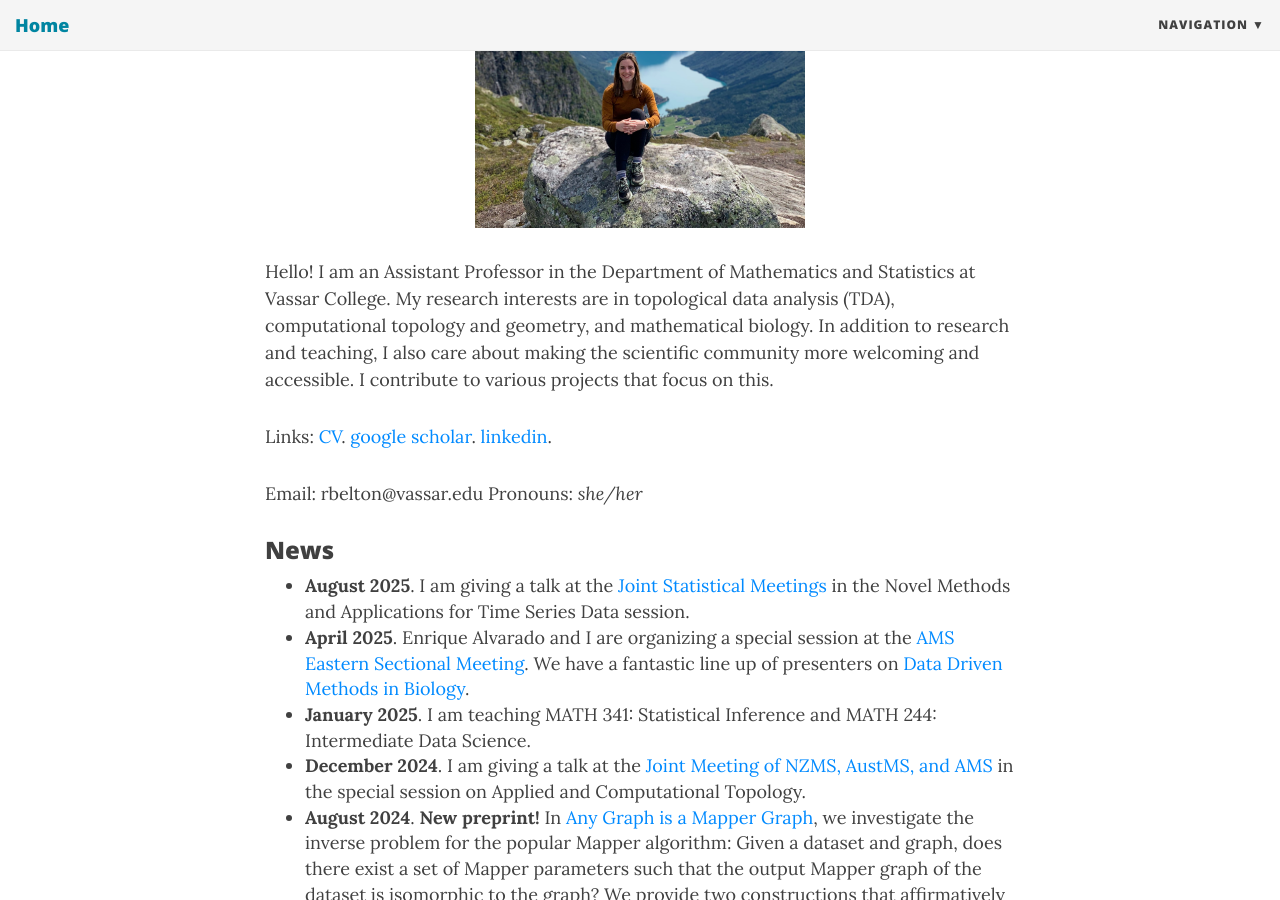
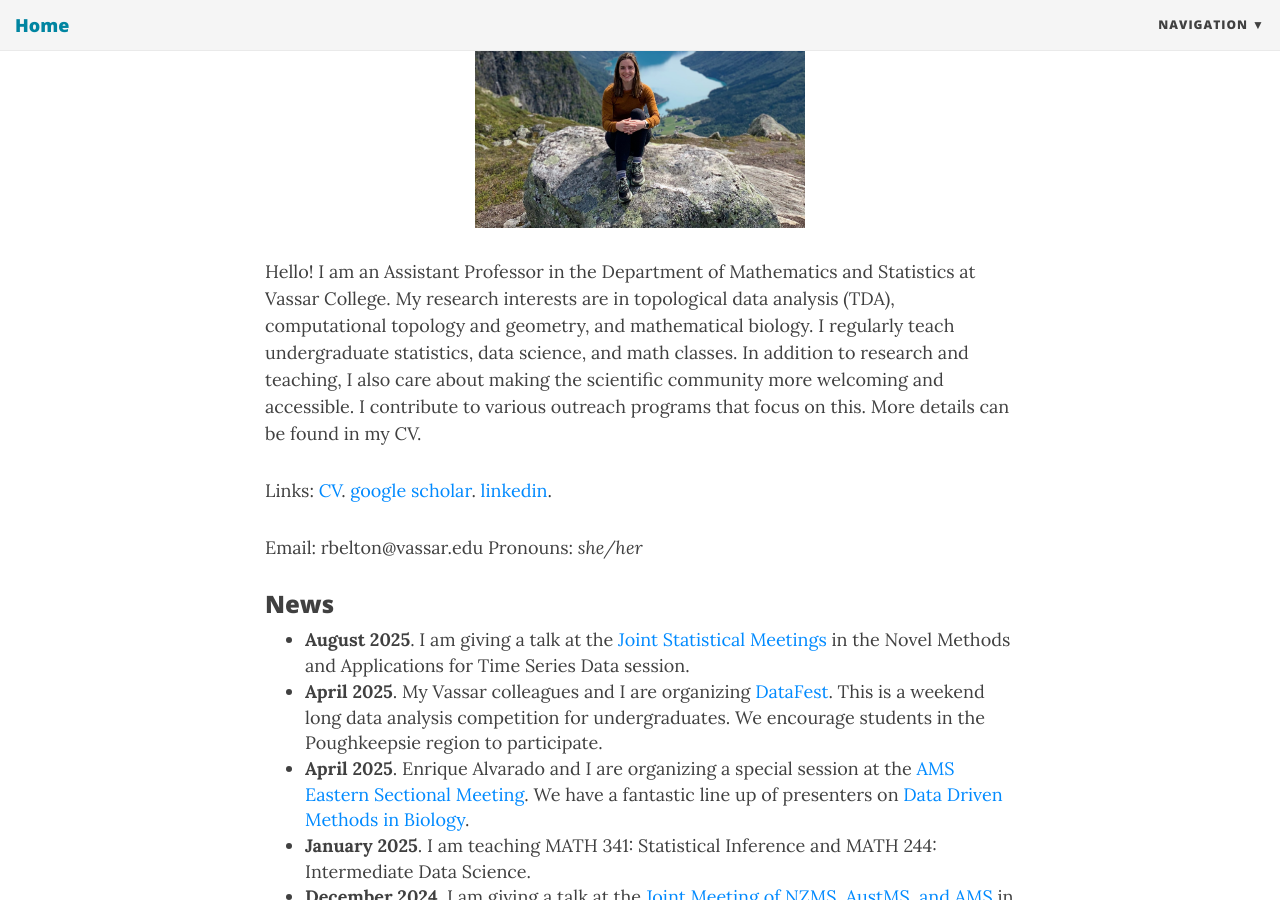
Before and after one commit to robinbelton/robinbelton.github.io, a Jekyll site: the page built from index.html, in a window 1280 px wide and 900 px high, scrolled down 246 px. Built offline with Jekyll 4.4.1, drawn with Linux system fonts in a browser that asks for light colours; nearby versions of some CDN libraries; the list of posts is cut into pages by our own code.

Commit message:
Update homepage

```diff
--- a/index.html
+++ b/index.html
@@ -8,7 +8,7 @@ use-site-title: true
 <p style="text-align:center;"><img src="robin-norway.JPG" width = "330" height = "240">
 
 <p>
-Hello! I am an Assistant Professor in the Department of Mathematics and Statistics at Vassar College. My research interests are in topological data analysis (TDA), computational topology and geometry, and mathematical biology. In addition to research and teaching, I also care about making the scientific community more welcoming and accessible. I contribute to various projects that focus on this.
+Hello! I am an Assistant Professor in the Department of Mathematics and Statistics at Vassar College. My research interests are in topological data analysis (TDA), computational topology and geometry, and mathematical biology. I regularly teach undergraduate statistics, data science, and math classes. In addition to research and teaching, I also care about making the scientific community more welcoming and accessible. I contribute to various outreach programs that focus on this. More details can be found in my CV.
 </p>
 
 <p> Links: <a href="http://robinbelton.github.io//BeltonCVwebsite.pdf">CV</a>.  <a href="https://scholar.google.com/citations?user=v_c8ueIAAAAJ&hl=en&oi=ao">google scholar</a>.
@@ -19,6 +19,7 @@ Hello! I am an Assistant Professor in the Department of Mathematics and Statisti
 <h3>News</h3>
 <ul>
     <li><b>August 2025</b>. I am giving a talk at the <a href = "https://ww2.amstat.org/meetings/jsm/2025/">Joint Statistical Meetings</a> in the Novel Methods and Applications for Time Series Data session.</li>
+    <li><b>April 2025</b>. My Vassar colleagues and I are organizing <a href= "https://pages.vassar.edu/datafest/">DataFest</a>. This is a weekend long data analysis competition for undergraduates. We encourage students in the Poughkeepsie region to participate.</li>
     <li><b>April 2025</b>. Enrique Alvarado and I are organizing a special session at the <a href = "https://www.ams.org/meetings/sectional/2320_program.html">AMS Eastern Sectional Meeting</a>. We have a fantastic line up of presenters on <a href = "https://www.ams.org/meetings/sectional/2320_program_ss9.html#title">Data Driven Methods in Biology</a>.</li>
     <li><b>January 2025</b>. I am teaching MATH 341: Statistical Inference and MATH 244: Intermediate Data Science.</li>
     <li><b>December 2024</b>. I am giving a talk at the <a href= "https://ms-meet-2024.blogs.auckland.ac.nz">Joint Meeting of NZMS, AustMS, and AMS</a> in the special session on Applied and Computational Topology. </li>
```
